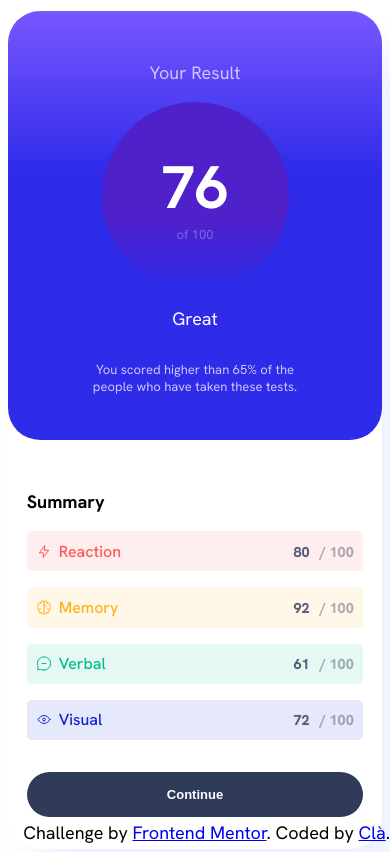
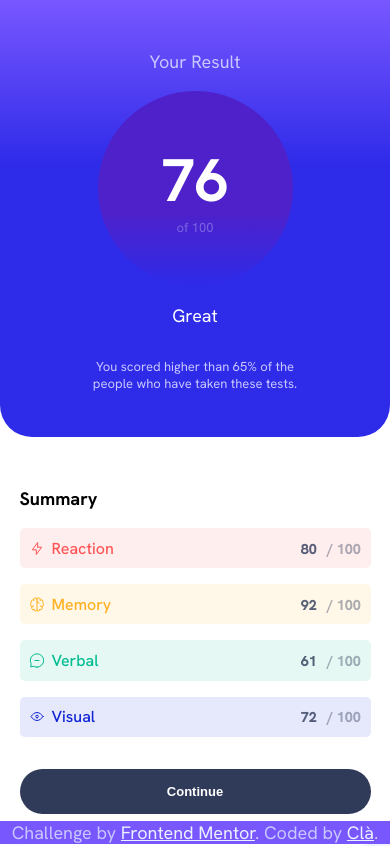
Before and after one commit to bcla9/Results-Summary-Component, a plain HTML site: page index.html in a window 390 px wide. Drawn offline with Linux system fonts and the light colour scheme.

Commit message:
button + screen

```diff
--- a/style.css
+++ b/style.css
@@ -9,10 +9,11 @@ html {
 body {
     font-family: 'Hanken Grotesk', sans-serif;
     font-size: 18px;
-    height: 100%;
+    min-height: 100%;
     display: flex;
     align-items: center;
     justify-content: center;
+    margin: 0;
 }
 
 .maincard {
@@ -152,6 +153,14 @@ button {
     margin: 2rem 0 0 0;
 }
 
+button:hover {
+    background-color: hsla(224, 30%, 27%, 0.7);
+}
+
+button:active {
+    background: linear-gradient(0deg, hsl(241, 81%, 54%) 62%, hsl(252, 100%, 67%) 100%);
+}
+
 .ris {
     font-size: 0.9rem;
     font-weight: 800;
@@ -167,5 +176,18 @@ button {
 .attribution {
     position: fixed;
     bottom: 0;
-    right: 0;
+    text-align: center;
+    background-color: hsla(252, 100%, 67%, 1);
+    width: 100%;
+    color: hsl(241, 100%, 89%);
 }
+
+@media screen and (max-width: 600px) {
+    .leftcard {
+        border-radius: 0 0 2rem 2rem;
+    }
+}
+
+.attribution a {
+    color:hsl(222, 100%, 96%);
+}
```
